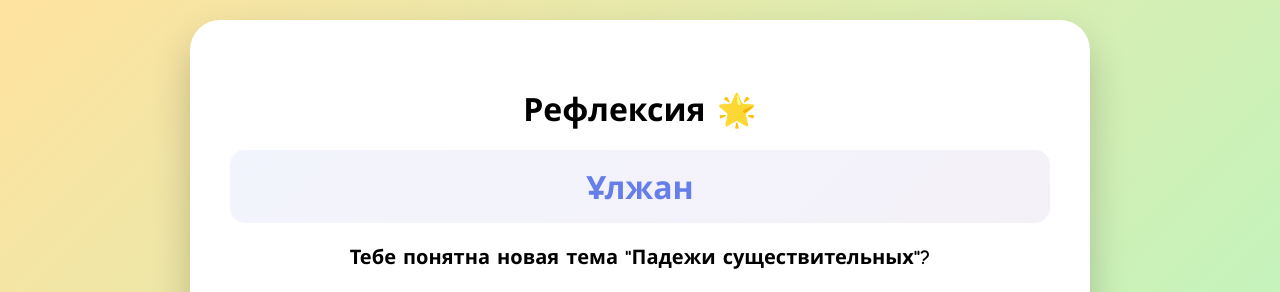
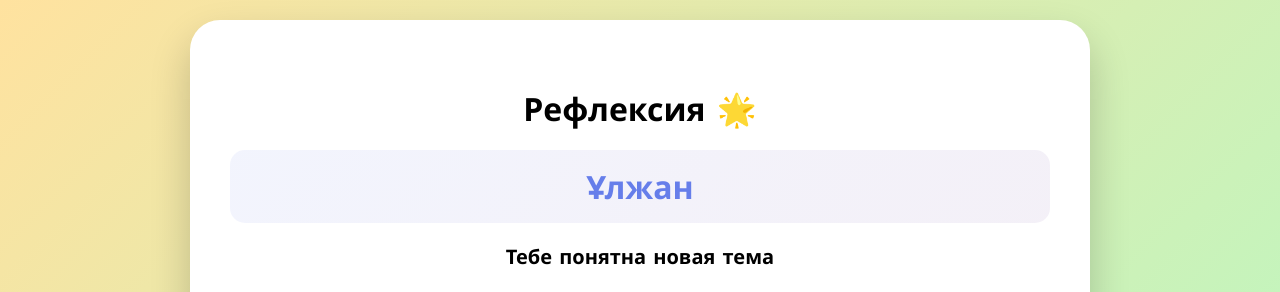
Before and after one commit to baisal7292/Zhannura, a plain HTML site: page index.html in a window 1280 px wide. Both pictures are taken after a click on the button "💭 Рефлексия". Shown: the top 292 px of the page. Drawn offline with Linux system fonts and the light colour scheme.

```diff
--- a/index.html
+++ b/index.html
@@ -244,7 +244,7 @@ canvas{
   <h2>Рефлексия 🌟</h2>
   <div class="current-student" id="currentStudentName"></div>
 
-  <p style="font-size:20px;margin-bottom:25px;font-weight:bold">Тебе понятна новая тема "Падежи существительных"?
+  <p style="font-size:20px;margin-bottom:25px;font-weight:bold">Тебе понятна новая тема
   </p>
 
   <div class="emoji-buttons" id="emojiButtons">
```
